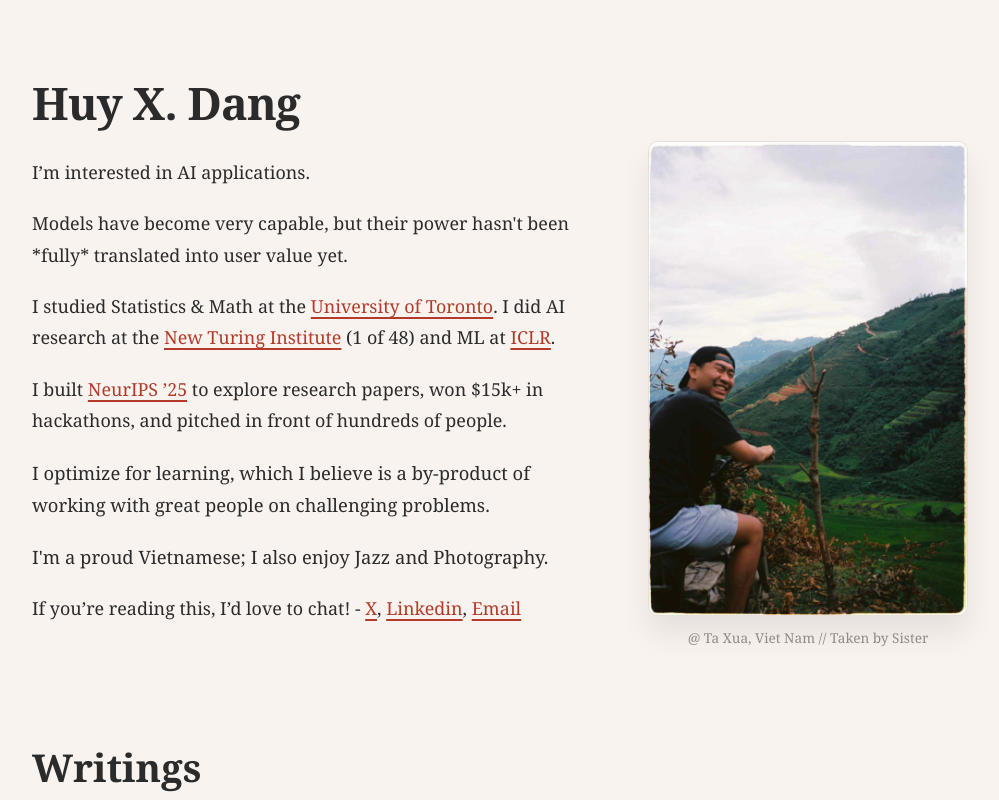
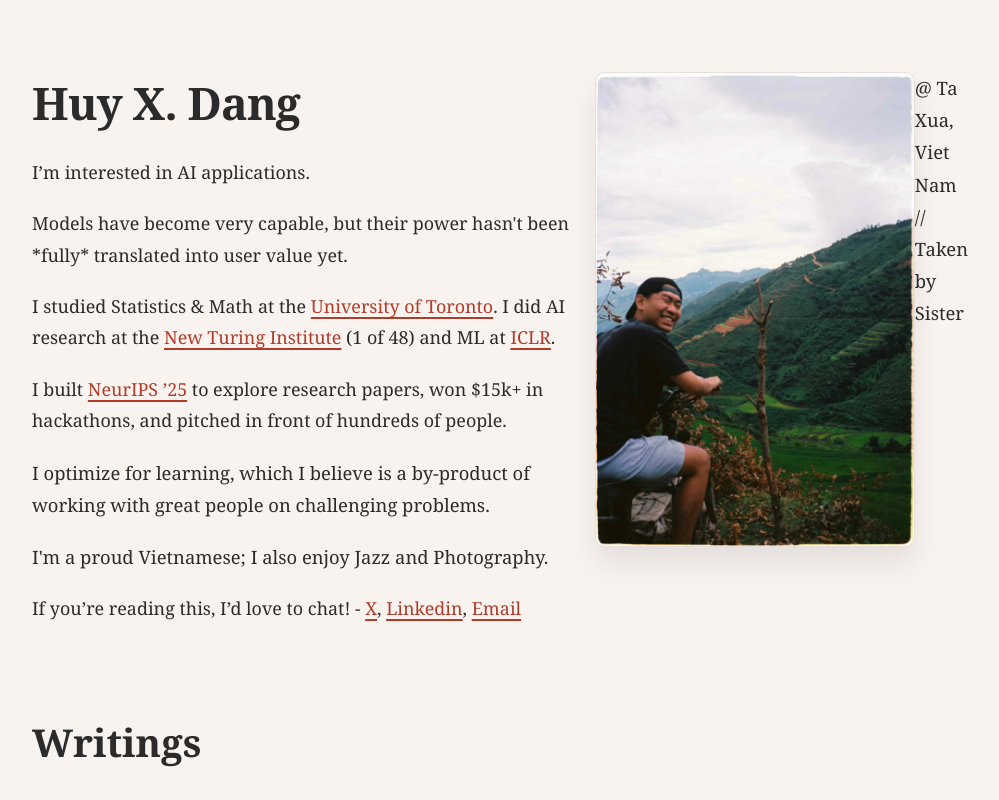
Before and after one commit to huyxdang/personal-website, a React (Create React App) app: page / in a window 1280 px wide. Shown: the whole page, without its empty margins (140-1139 px from the left). Built offline with nearby package versions, Linux system fonts and the light colour scheme.

Commit message:
a lot of mistakes

```diff
--- a/src/components/Main.js
+++ b/src/components/Main.js
@@ -121,7 +121,7 @@ function About() {
               rel="noopener noreferrer"
               className="writing-link"
             >
-              A Lot of Mistakes: Lesson from 2025
+              A Lot of Mistakes: What I Learned in 2025
             </a>
           </p>
           <p className="hero-text">
--- a/src/index.css
+++ b/src/index.css
@@ -79,9 +79,7 @@ a {
 .hero-photo {
   flex: 0.7;
   display: flex;
-  flex-direction: column;
-  align-items: flex-end;
-  padding-top: calc(clamp(2.6rem, 3.5vw, 3.6rem) + 1.5rem);
+  justify-content: flex-end;
 }
 
 .hero-photo img {
@@ -91,15 +89,6 @@ a {
   object-fit: cover;
   border: 1px solid rgba(0, 0, 0, 0.08);
   box-shadow: 0 18px 30px rgba(0, 0, 0, 0.08);
-}
-
-.hero-photo-caption {
-  margin-top: 0.6rem;
-  font-size: 0.85rem;
-  color: #8f8a86;
-  width: 100%;
-  max-width: 320px;
-  text-align: center;
 }
 
 .accent-link {
@@ -150,7 +139,6 @@ a {
   .hero-photo {
     justify-content: center;
     width: 100%;
-    padding-top: 0;
   }
 
   .hero-photo img {
```
